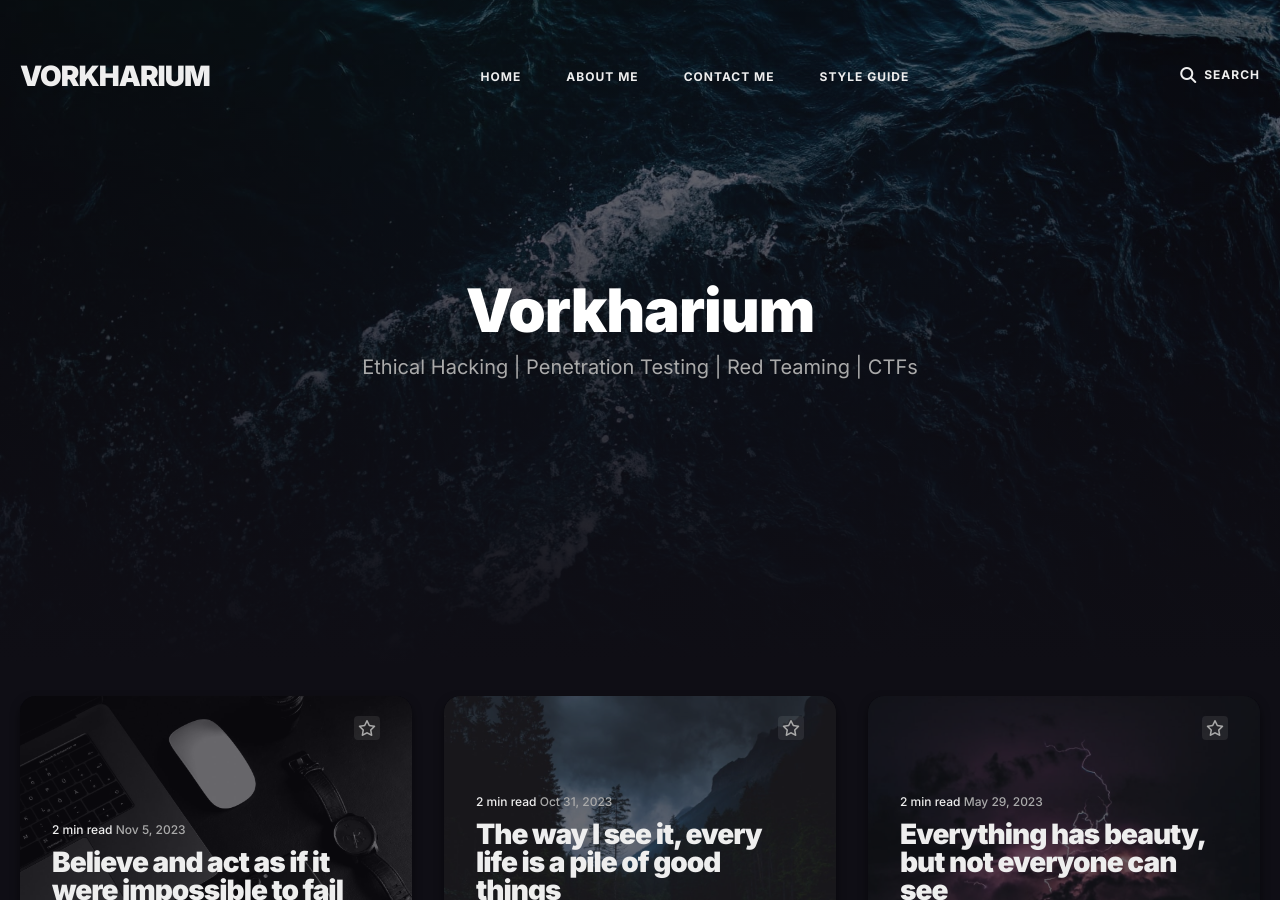
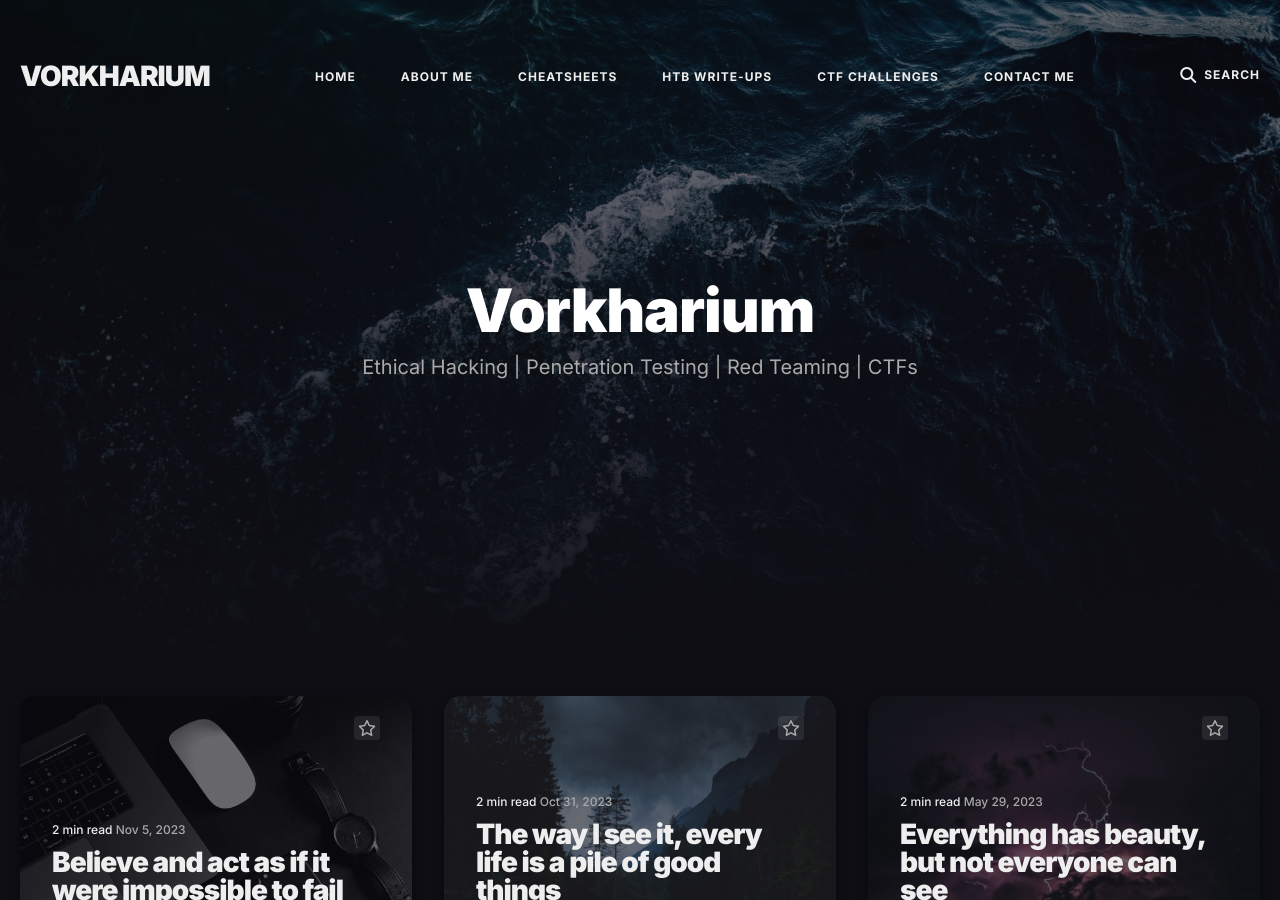
Before and after one commit to Vorkharium/vorkharium.github.io, a Jekyll site: the page built from index.html, in a window 1280 px wide and 900 px high. Built offline with Jekyll 4.4.1, drawn with Linux system fonts in a browser that asks for light colours; the list of posts is cut into pages by our own code.

Commit message:
Update settings.yml

```diff
--- a/_data/settings.yml
+++ b/_data/settings.yml
@@ -13,10 +13,14 @@ menu-settings:
       url: '/'
     - title: 'About Me'
       url: '/about/'
+    - title: 'Cheatsheets'
+      url: '/styleguide/'
+    - title: 'HTB Write-ups'
+      url: '/styleguide/'
+    - title: 'CTF Challenges'
+      url: '/styleguide/'
     - title: 'Contact Me'
       url: '/contact/'
-    - title: 'Style Guide'
-      url: '/styleguide/'
 
 
 #-------------------------------
```
